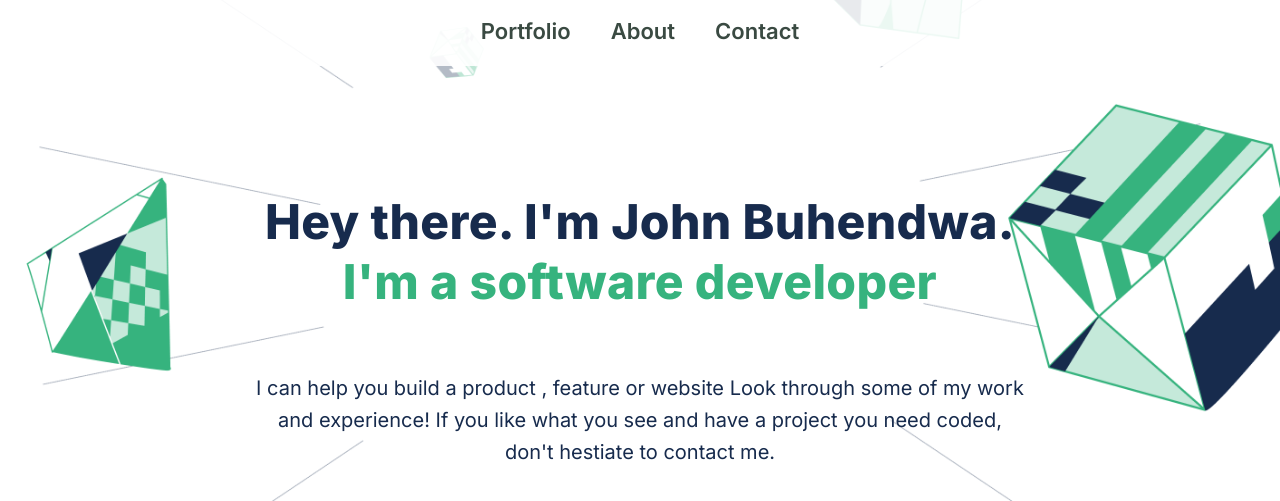
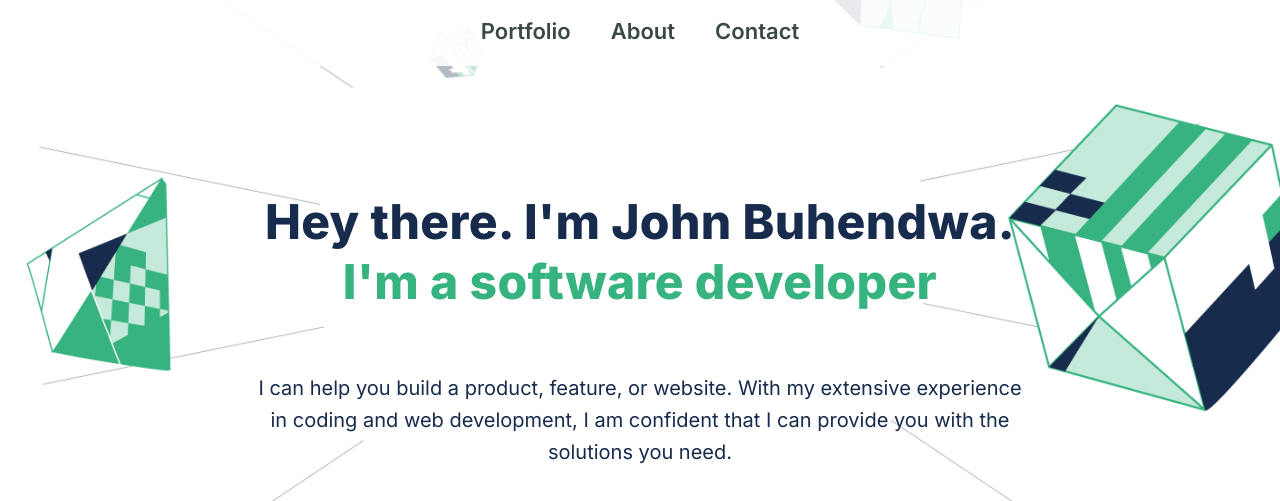
Before and after one commit to jeanbuhendwa/portfolio-website, a website: page index.html in a window 1280 px wide. Shown: the top 501 px of the page. Drawn offline with Linux system fonts and the light colour scheme.

Commit message:
Update headline

```diff
--- a/index.html
+++ b/index.html
@@ -44,9 +44,7 @@
           Hey there. I'm John Buhendwa. <span>I'm a software developer</span>
         </h1>
         <p>
-          I can help you build a product , feature or website Look through some
-          of my work and experience! If you like what you see and have a project
-          you need coded, don't hestiate to contact me.
+          I can help you build a product, feature, or website. With my extensive experience in coding and web development, I am confident that I can provide you with the solutions you need.
         </p>
         <ul class="social-media">
           <li>
```
